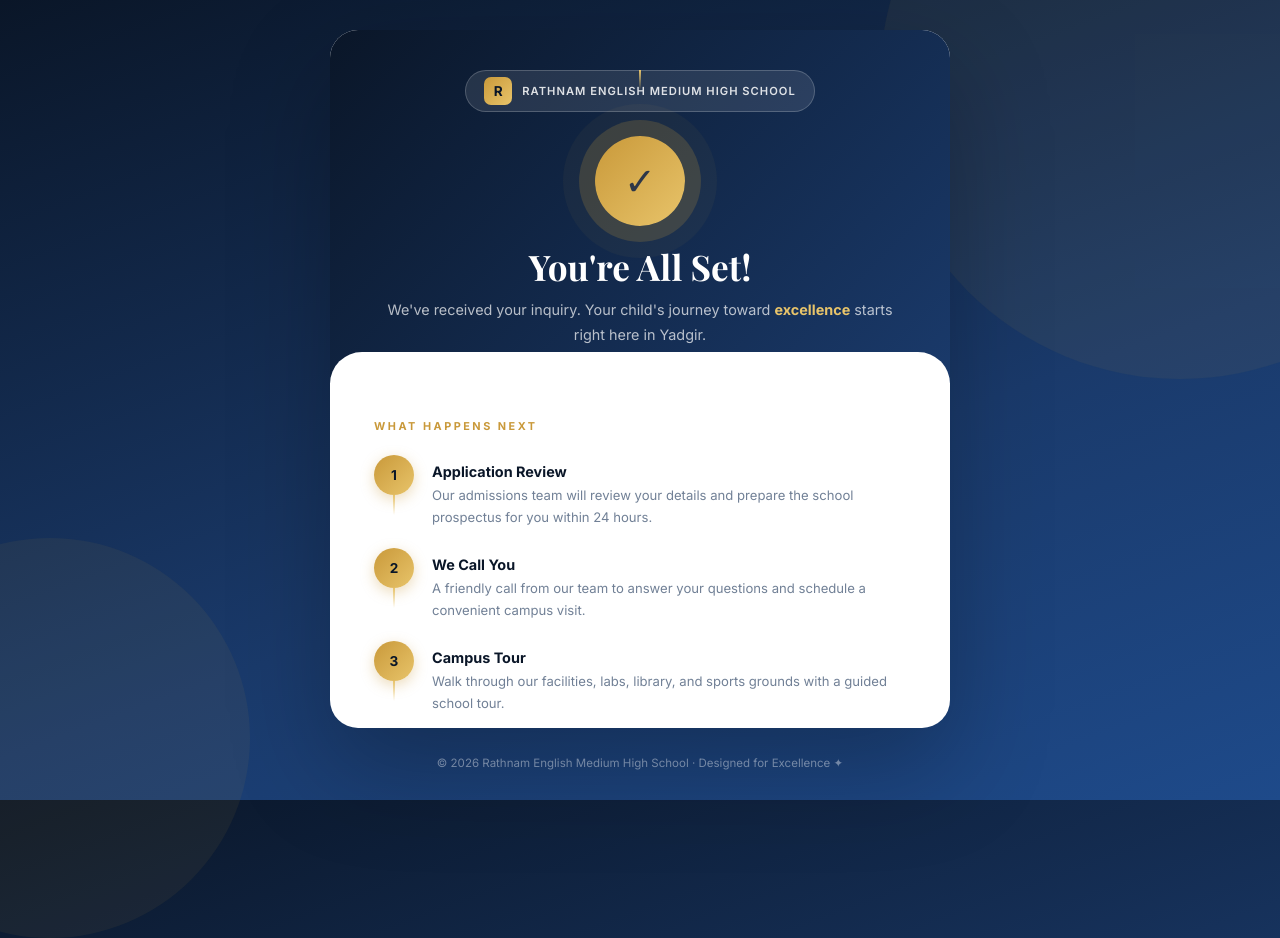
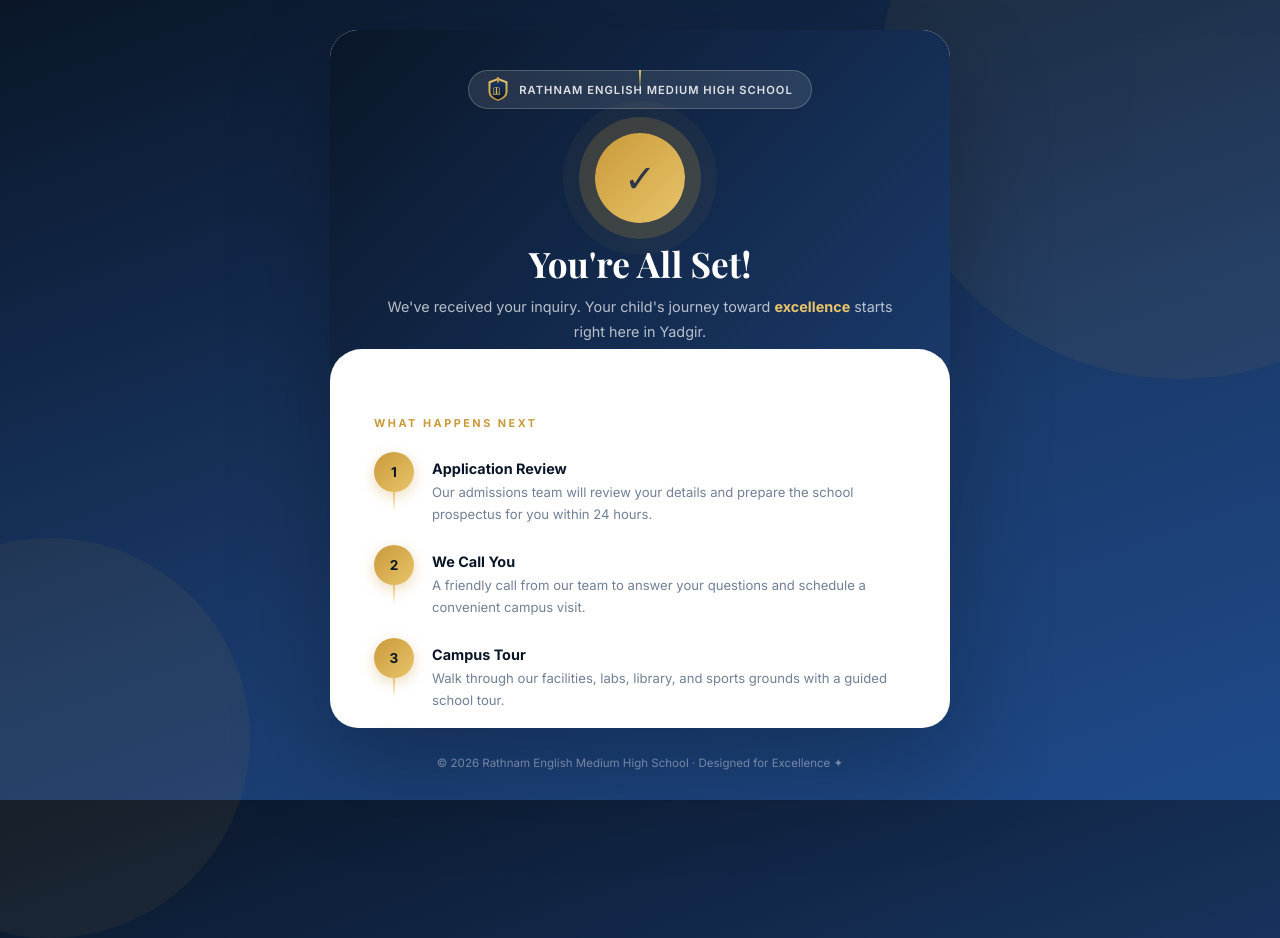
Before and after one commit to rathnamschool/rathnam-school, a plain HTML site: page thank-you.html in a window 1280 px wide. Shown: the top 938 px of the page. Drawn offline with nearby package versions, Linux system fonts and the light colour scheme; a web font is replaced by a local one.

Commit message:
Update thank-you.html

```diff
--- a/thank-you.html
+++ b/thank-you.html
@@ -166,7 +166,22 @@ body::after{width:400px;height:400px;bottom:-150px;left:-150px;animation-delay:3
   <!-- TOP BANNER -->
   <div class="card-top">
     <div class="school-badge">
-      <div class="badge-r">R</div>
+      <svg width="22" height="25" viewBox="0 0 88 100" xmlns="http://www.w3.org/2000/svg">
+      <defs><linearGradient id="tgG" x1="0" y1="0" x2="0" y2="1"><stop offset="0%" stop-color="#e8c46a"/><stop offset="100%" stop-color="#c9993a"/></linearGradient><linearGradient id="tgN" x1="0" y1="0" x2="0" y2="1"><stop offset="0%" stop-color="#1a3a6b"/><stop offset="100%" stop-color="#0a1628"/></linearGradient></defs>
+      <path d="M44,4 L82,18 L82,60 Q82,84 44,96 Q6,84 6,60 L6,18 Z" fill="url(#tgG)"/>
+      <path d="M44,12 L74,24 L74,60 Q74,80 44,90 Q14,80 14,60 L14,24 Z" fill="url(#tgN)"/>
+      <rect x="40" y="8" width="8" height="14" rx="2" fill="#c9993a"/>
+      <path d="M44,8 Q39,1 41,0 Q44,0 44,0 Q44,0 47,0 Q49,1 44,8Z" fill="url(#tgG)"/>
+      <path d="M26,44 Q32,41 38,42 L38,68 Q32,67 26,70Z" fill="none" stroke="#e8c46a" stroke-width="2"/>
+      <path d="M38,42 Q44,41 50,44 L50,70 Q44,67 38,68Z" fill="none" stroke="#e8c46a" stroke-width="2"/>
+      <line x1="38" y1="42" x2="38" y2="68" stroke="#e8c46a" stroke-width="2.4"/>
+      <path d="M23,68 Q38,73 53,68" fill="none" stroke="#e8c46a" stroke-width="2" stroke-linecap="round"/>
+      <line x1="28" y1="51" x2="36" y2="51" stroke="#e8c46a" stroke-width="1.2" opacity="0.7"/>
+      <line x1="28" y1="57" x2="50" y2="57" stroke="#e8c46a" stroke-width="1.8" opacity="0.85"/>
+      <line x1="28" y1="63" x2="36" y2="63" stroke="#e8c46a" stroke-width="1.2" opacity="0.7"/>
+      <line x1="40" y1="51" x2="48" y2="51" stroke="#e8c46a" stroke-width="1.2" opacity="0.7"/>
+      <line x1="40" y1="63" x2="48" y2="63" stroke="#e8c46a" stroke-width="1.2" opacity="0.7"/>
+    </svg>
       <span class="badge-name">Rathnam English Medium High School</span>
     </div>
     <div class="success-ring">✓</div>
```
